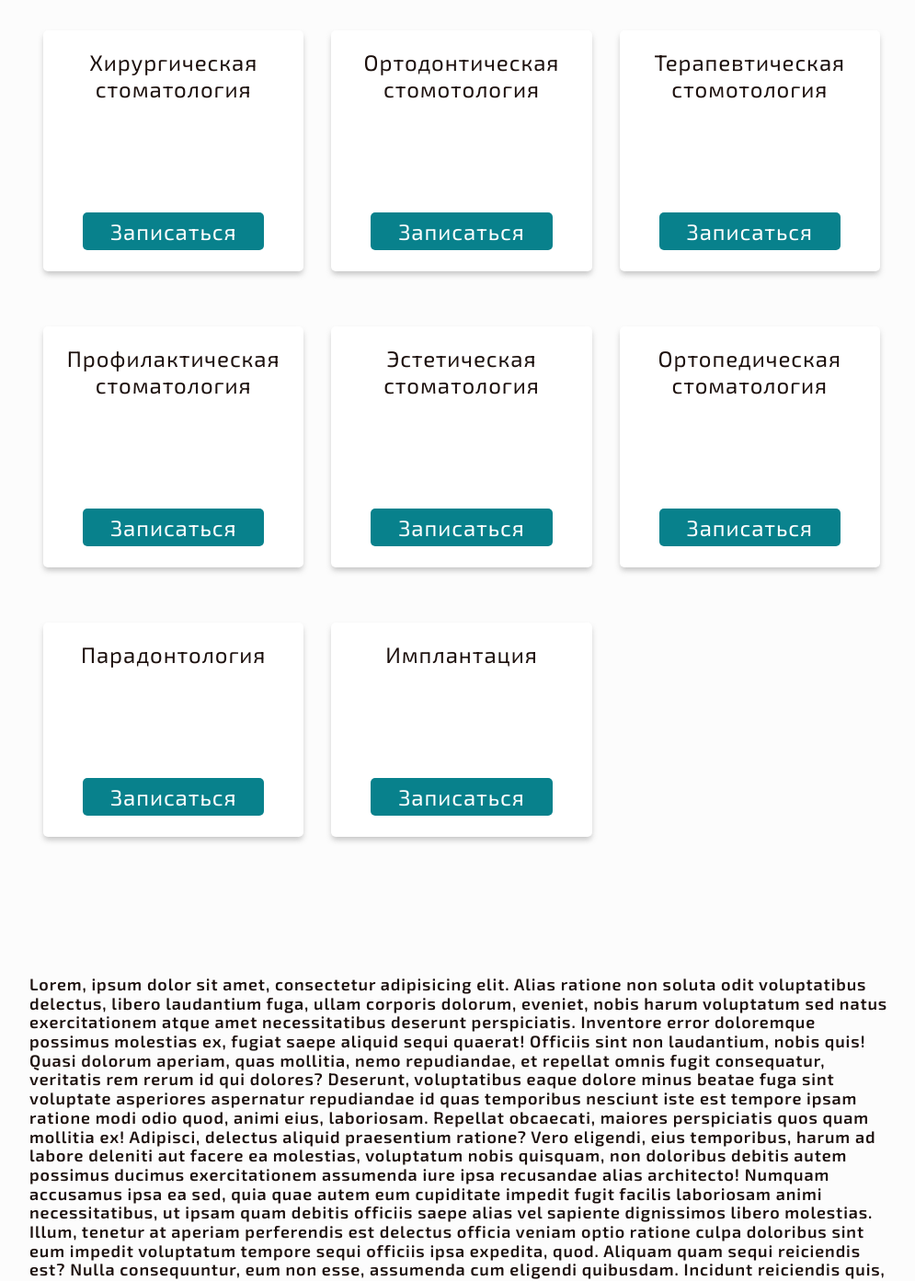
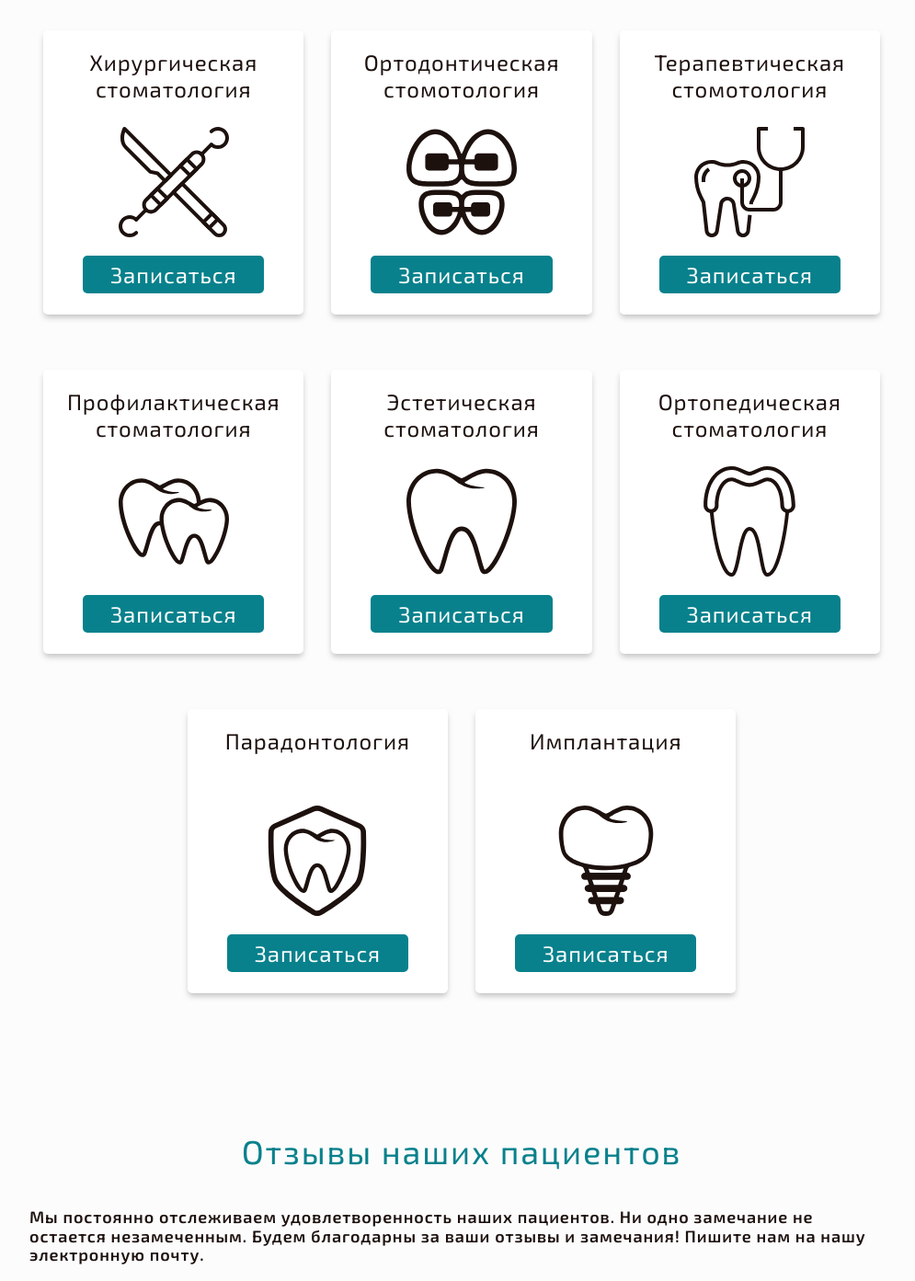
Before and after one commit to DG-Here/KastaDental, a plain HTML site: page index.html in a window 1280 px wide. Shown: the part 2438-3831 px from the top of the page at 92% size, without its empty margins (138-1133 px from the left). Drawn offline with nearby package versions, Linux system fonts and the light colour scheme.

Commit message:
Add files via upload

```diff
--- a/css/main.css
+++ b/css/main.css
@@ -697,8 +697,9 @@ h1{
 
 .services_table{
   display: flex;
+  justify-content: center;
+  flex-wrap: wrap;
   width: 100%;
-  flex-wrap: wrap;
 }
 
 .services_item-inner{
@@ -723,19 +724,69 @@ h1{
 }
 
 .services_item h3{
+  display: block;
   font-weight: 400;
+  height: 65px;
   font-size: 24px;
   line-height: 29px;
   text-align: center;
   color: #1D110E;
+  margin-bottom: 40px;
 }
 
 .services_button{
   display: inline-block;
+  position: relative;
   background-color: #08818C;
   border-radius: 5px;
   margin-top: 120px;
 }
+
+.services_button:before{
+  display: inline-block;
+  content: '';
+  position: absolute;
+  top: -140px;
+  left: 0;
+  width: 100%;
+  height: 120px;
+  background-size: contain;
+  background-repeat: no-repeat;
+  background-position: center;
+}
+
+.card_svg_1:before{
+  background-image: url(../img/services_icon/item1.svg);
+}
+
+.card_svg_2:before{
+  background-image: url(../img/services_icon/item2.svg);
+}
+
+.card_svg_3:before{
+  background-image: url(../img/services_icon/item3.svg);
+}
+
+.card_svg_4:before{
+  background-image: url(../img/services_icon/item4.svg);
+}
+
+.card_svg_5:before{
+  background-image: url(../img/services_icon/item5.svg);
+}
+
+.card_svg_6:before{
+  background-image: url(../img/services_icon/item6.svg);
+}
+
+.card_svg_7:before{
+  background-image: url(../img/services_icon/item7.svg);
+}
+
+.card_svg_8:before{
+  background-image: url(../img/services_icon/item8.svg);
+}
+
 
 .services_button span{
   display: block;
@@ -757,6 +808,7 @@ h1{
     flex: none;
     width: 100%;
   }
+
 }
 
 @media (max-width: 992px){
@@ -765,26 +817,14 @@ h1{
     flex: 0 0 50%;
   }
 
-
 }
 
-/*
-@media (max-width: 767px){
-  .services_item:nth-child(-3n+11){
-    margin-left: 0;
-    margin-right: 0;
-  }
 
-  .services_item{
-    width: 100%
-  }
+/*---------------------------------------*/
+/*---------------ОТЗЫВЫ------------------*/
+
+.reviews{
+  width: 100%;
+  overflow: hidden;
+  margin-top: 120px;
 }
-
-@media (max-width: 992px){
-    .services_item{
-    margin-left: 0;
-    margin-right: 0;
-  }
-
-
-}
--- a/index.html
+++ b/index.html
@@ -131,7 +131,7 @@
                             <div class="services_item-inner">
                                 <div class="services_item">
                                     <h3>Хирургическая стоматология</h3>
-                                    <div class="services_button">
+                                    <div class="services_button card_svg_1">
                                         <span>Записаться</span>
                                     </div>
                                 </div>
@@ -139,7 +139,7 @@
                             <div class="services_item-inner">
                                 <div class="services_item">
                                     <h3>Ортодонтическая стомотология</h3>
-                                    <div class="services_button">
+                                    <div class="services_button card_svg_2">
                                         <span>Записаться</span>
                                     </div>
                                 </div>
@@ -147,7 +147,7 @@
                             <div class="services_item-inner">
                                 <div class="services_item">
                                     <h3>Терапевтическая стомотология</h3>
-                                    <div class="services_button">
+                                    <div class="services_button card_svg_3">
                                         <span>Записаться</span>
                                     </div>
                                 </div>
@@ -155,7 +155,7 @@
                             <div class="services_item-inner">
                                 <div class="services_item">
                                     <h3>Профилактическая стоматология</h3>
-                                    <div class="services_button">
+                                    <div class="services_button card_svg_4">
                                         <span>Записаться</span>
                                     </div>
                                 </div>
@@ -163,7 +163,7 @@
                             <div class="services_item-inner">
                                 <div class="services_item">
                                     <h3>Эстетическая стоматология</h3>
-                                    <div class="services_button">
+                                    <div class="services_button card_svg_5">
                                         <span>Записаться</span>
                                     </div>
                                 </div>
@@ -171,7 +171,7 @@
                             <div class="services_item-inner">
                                 <div class="services_item">
                                     <h3>Ортопедическая стоматология</h3>
-                                    <div class="services_button">
+                                    <div class="services_button card_svg_6">
                                         <span>Записаться</span>
                                     </div>
                                 </div>
@@ -179,7 +179,7 @@
                             <div class="services_item-inner">
                                 <div class="services_item">
                                     <h3>Парадонтология</h3>
-                                    <div class="services_button">
+                                    <div class="services_button card_svg_7">
                                         <span>Записаться</span>
                                     </div>
                                 </div>
@@ -187,13 +187,27 @@
                             <div class="services_item-inner">
                                 <div class="services_item">
                                     <h3>Имплантация</h3>
-                                    <div class="services_button">
+                                    <div class="services_button card_svg_8">
                                         <span>Записаться</span>
                                     </div>
                                 </div>
                             </div>
                         </div>
 
+                    </div>
+                </div>
+            </section>
+
+            <section class="reviews">
+                <div class="container">
+                    <div class="reviews_content">
+                        <h2>Отзывы наших пациентов</h2>
+                        <p>Мы постоянно отслеживаем удовлетворенность наших пациентов. Ни одно замечание не остается незамеченным. Будем благодарны за ваши отзывы и замечания! Пишите нам на нашу электронную почту.</p>
+                        <div class="bg_slaider">
+                            <div class="slaider">
+
+                            </div>
+                        </div>
                     </div>
                 </div>
             </section>
```
